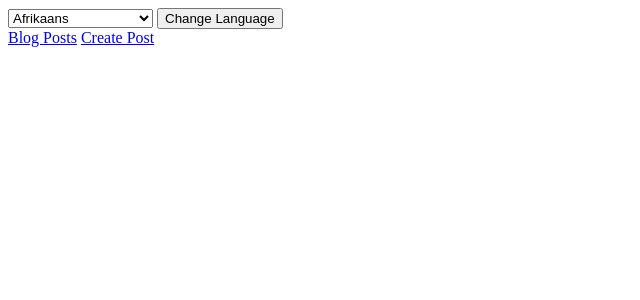
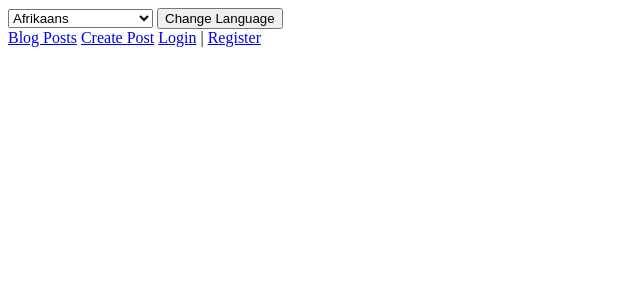
Before and after one commit to EliArn99/MyBlog, a Django app: template templates/blog/base.html in a window 1280 px wide. Shown: the top 300 px of the page, without its empty margins (0-640 px from the left). Run offline with Django 3.2, Linux system fonts and the light colour scheme; the template is opened without the code that fills it, so the values that code supplies are empty.

Commit message:
Update base.html

```diff
--- a/templates/blog/base.html
+++ b/templates/blog/base.html
@@ -1,4 +1,3 @@
-<!-- base.html -->
 <!DOCTYPE html>
 <html lang="{{ LANGUAGE_CODE }}">
 <head>
@@ -12,7 +11,9 @@
             {% csrf_token %}
             <select name="language">
                 {% for lang_code, lang_name in LANGUAGES %}
-                    <option value="{{ lang_code }}" {% if lang_code == LANGUAGE_CODE %}selected{% endif %}>{{ lang_name }}</option>
+                    <option value="{{ lang_code }}" {% if lang_code == LANGUAGE_CODE %}selected{% endif %}>
+                        {{ lang_name }}
+                    </option>
                 {% endfor %}
             </select>
             <button type="submit">Change Language</button>
@@ -21,6 +22,15 @@
         <nav>
             <a href="{% url 'post_list' %}">Blog Posts</a>
             <a href="{% url 'post_create' %}">Create Post</a>
+
+            <!-- User Authentication Links -->
+            {% if user.is_authenticated %}
+                <span>Welcome, {{ user.username }}!</span>
+                <a href="{% url 'logout' %}">Logout</a>
+            {% else %}
+                <a href="{% url 'login' %}">Login</a> |
+                <a href="{% url 'signup' %}">Register</a>
+            {% endif %}
         </nav>
     </header>
 
```
